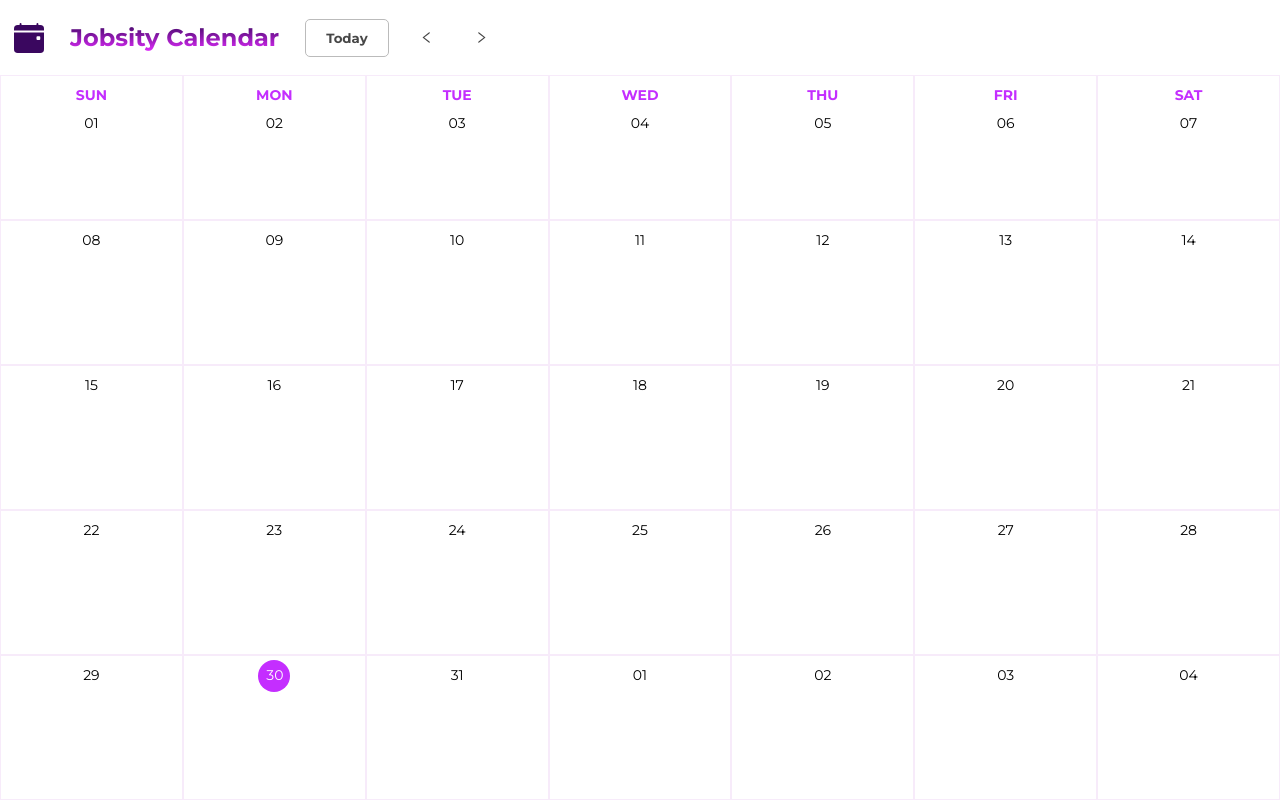
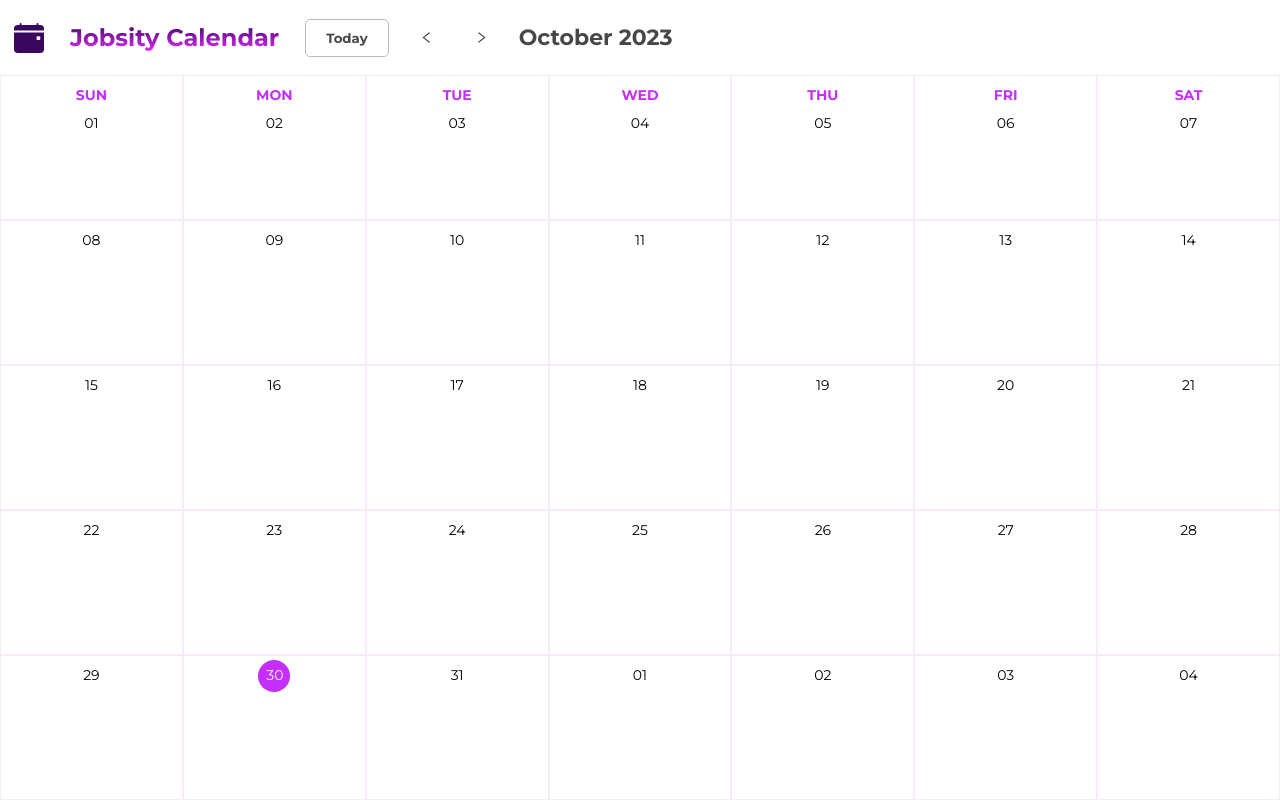
Before and after one commit to jlvillegas04/jobsity-calendar, a React (Vite) app: page / in a window 1280 px wide. Built offline with nearby package versions, Linux system fonts and the light colour scheme.

Commit message:
feat: set up context for app

```diff
--- a/src/App.jsx
+++ b/src/App.jsx
@@ -1,4 +1,4 @@
-import { useState } from "react";
+import { useState, useContext, useEffect } from "react";
 
 import { getMonth } from "./util";
 
@@ -6,10 +6,18 @@ import Header from "./Components/Header/Header";
 import Sidebar from "./Components/Sidebar/Sidebar";
 import Month from "./Components/Month/Month";
 
+import GlobalContext from "./context/GlobalContext";
+
 import './App.scss'
 
 function App() {
   const [currentMonth, setCurrentMonth] = useState(getMonth());
+  const { monthIndex } = useContext(GlobalContext);
+
+  useEffect(() => {
+    setCurrentMonth(getMonth(monthIndex));
+  }, [monthIndex]);
+
   return (
     <>
       <div className="screen">
--- a/src/Components/Header/Header.jsx
+++ b/src/Components/Header/Header.jsx
@@ -2,22 +2,42 @@ import "./Header.scss";
 
 import { BsFillCalendarEventFill } from "react-icons/bs";
 import { AiOutlineLeft, AiOutlineRight } from "react-icons/ai";
+import { useContext } from "react";
+import GlobalContext from "../../context/GlobalContext";
+import dayjs from "dayjs";
 
 
 export default function Header() {
+  const { monthIndex, setMonthIndex } = useContext(GlobalContext);
+
+  function handlePreviousMonth() {
+    setMonthIndex(monthIndex - 1);
+  }
+
+  function handleNextMonth() {
+    setMonthIndex(monthIndex + 1);
+  }
+
+  function handleReset() {
+    setMonthIndex(dayjs().month());
+  }
+
   return (
     <header className="header">
       <BsFillCalendarEventFill className="header-logo"/>
       <h1 className="header-name">Jobsity Calendar</h1>
-      <button className="header-today-btn">
+      <button onClick={handleReset} className="header-today-btn">
         Today
       </button>
-      <button className="chevron-btn">
+      <button className="chevron-btn" onClick={handlePreviousMonth}>
         <AiOutlineLeft />
       </button>
-      <button className="chevron-btn">
+      <button className="chevron-btn" onClick={handleNextMonth}>
         <AiOutlineRight />
       </button>
+      <h2 className="month-year-text">
+        {dayjs(new Date(dayjs().year(), monthIndex)).format("MMMM YYYY")}
+      </h2>
     </header>
   )
 }
--- a/src/Components/Header/Header.scss
+++ b/src/Components/Header/Header.scss
@@ -55,4 +55,10 @@
     .chevron-btn:hover {
         background-color: #f0f0f0;
     }
+
+    .month-year-text {
+        margin-left: 10px;
+        color: #474747;
+        font-size: 22px;
+    }
 }
--- /dev/null
+++ b/src/context/ContextWrapper.jsx
@@ -0,0 +1,13 @@
+/* eslint-disable react/prop-types */
+import { useState } from "react";
+import GlobalContext from "./GlobalContext";
+import dayjs from "dayjs";
+
+export default function ContextWrapper(props) {
+    const [monthIndex, setMonthIndex] = useState(dayjs().month());
+  return (
+    <GlobalContext.Provider value={{ monthIndex, setMonthIndex }}>
+        {props.children}
+    </GlobalContext.Provider>
+  )
+}
--- /dev/null
+++ b/src/context/GlobalContext.jsx
@@ -0,0 +1,8 @@
+import React from 'react';
+
+const GlobalContext = React.createContext({
+    monthIndex: 0,
+    setMonthIndex: (idx) => {}
+});
+
+export default GlobalContext;
--- a/src/main.jsx
+++ b/src/main.jsx
@@ -2,8 +2,12 @@ import React from 'react'
 import ReactDOM from 'react-dom/client'
 import App from './App.jsx'
 
+import ContextWrapper from './context/ContextWrapper'
+
 ReactDOM.createRoot(document.getElementById('root')).render(
   <React.StrictMode>
-    <App />
+    <ContextWrapper>
+      <App />
+    </ContextWrapper>
   </React.StrictMode>,
 )
```
